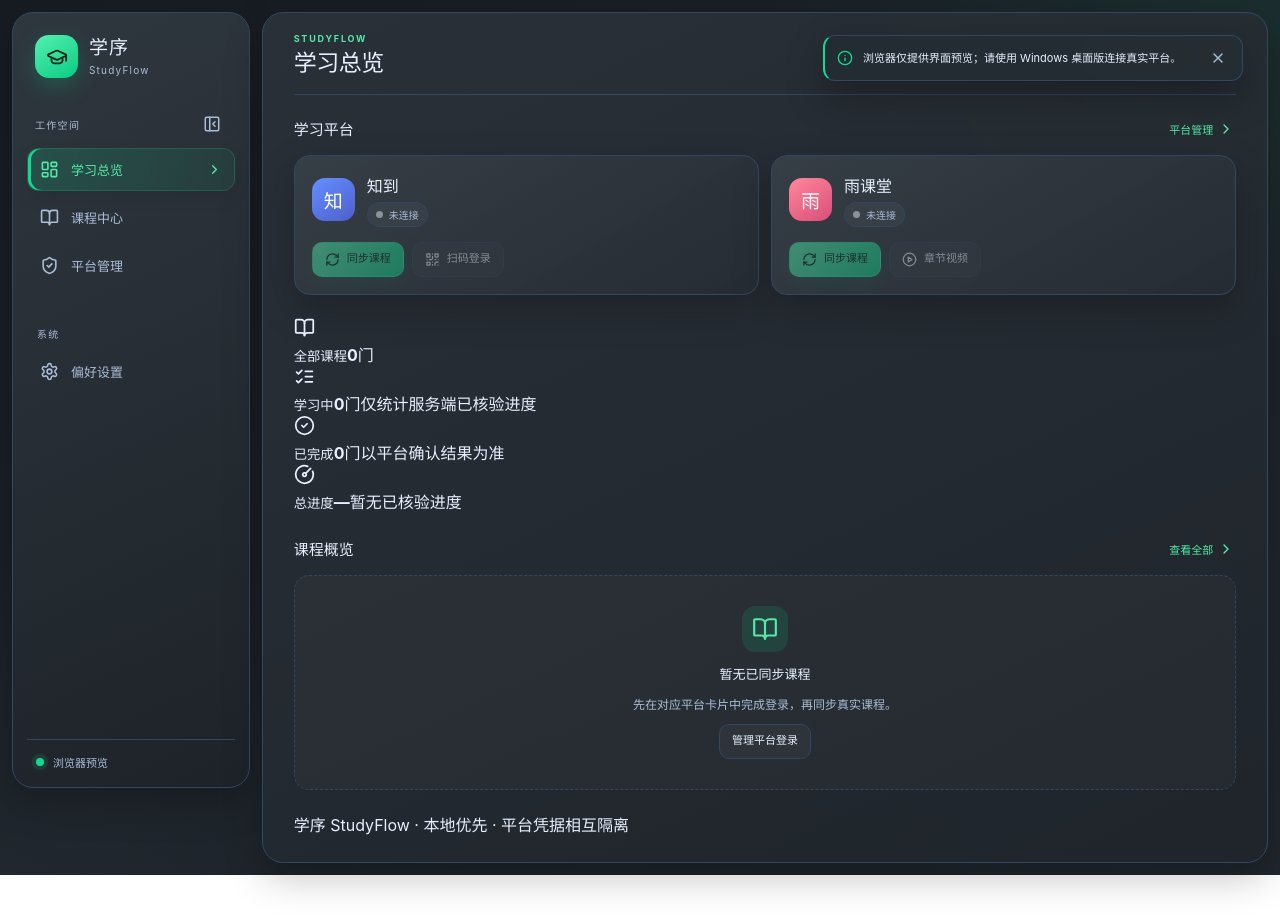
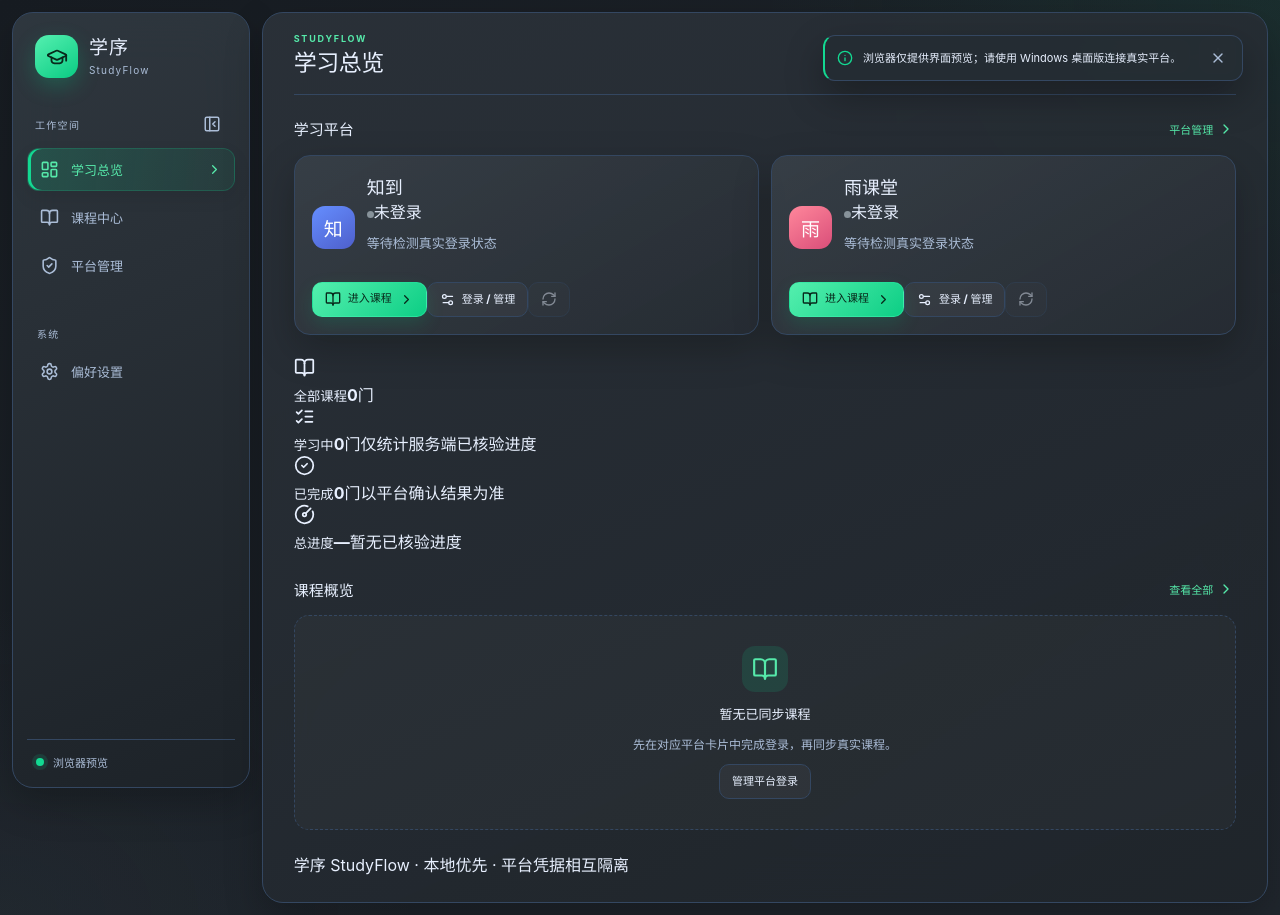
Before and after one commit to 07xh/StudyFlow, a React (Vite) app in the folder frontend/: page / in a window 1280 px wide. Before the commit the page ends 875 px from the top, so only its background shows below. Built offline with nearby package versions, Linux system fonts and the light colour scheme.

Commit message:
ui: integrate platform-owned login and full dashboard flows

```diff
--- a/frontend/src/ui/PlatformCard.tsx
+++ b/frontend/src/ui/PlatformCard.tsx
@@ -1,38 +1,60 @@
-import {PlayCircle,QrCode,RefreshCw} from "lucide-react";
+import type {ReactNode} from "react";
+import {BookOpen,ChevronRight,RefreshCw,Settings2} from "lucide-react";
 import type {PlatformState} from "../types";
 import type {PlatformDefinition} from "./registry";
 
 interface Props {
-  definition:PlatformDefinition;state:PlatformState;desktop:boolean;busy:boolean;
-  onSync:()=>void;onLogin:()=>void;onVideos:()=>void;
+  definition:PlatformDefinition;
+  state:PlatformState;
+  desktop:boolean;
+  busy:boolean;
+  expanded:boolean;
+  onSync:()=>void;
+  onToggleLogin:()=>void;
+  onEnterCourses:()=>void;
+  children:ReactNode;
 }
-export function PlatformCard({definition,state,desktop,busy,onSync,onLogin,onVideos}:Props){
+export function PlatformCard({
+  definition,state,desktop,busy,expanded,onSync,onToggleLogin,onEnterCourses,children
+}:Props){
   const connected=state.status==="connected";
-  const message=state.message&&state.message!=="等待检测真实登录状态"?state.message:"";
+  const statusLabel=connected?"已登录":state.status==="error"?"连接异常":"未登录";
   return <article className="platform-card sf-platform-card">
-    <div className="platform-top">
+    <div className="sf-platform-card-head">
       <div className="sf-platform-identity">
-        <div className={"platform-logo sf-provider-"+definition.color} aria-hidden="true">{definition.mark}</div>
-        <div className="sf-platform-name"><h3>{definition.name}</h3>
-          <span className={connected?"status sf-connected":"status"}>
-            <span className="sf-status-dot"/>{connected?"已连接":state.status==="error"?"连接异常":"未连接"}
-          </span>
+        <div className={"platform-logo sf-provider-"+definition.color} aria-hidden="true">
+          {definition.mark}
+        </div>
+        <div className="sf-platform-identity-copy">
+          <div className="sf-platform-title-line">
+            <h3>{definition.name}</h3>
+            <span className={connected?"sf-platform-status connected":"sf-platform-status"}>
+              <span className="sf-status-dot"/>{statusLabel}
+            </span>
+          </div>
+          <p>{state.message||definition.summary}</p>
         </div>
       </div>
+      <div className="sf-platform-actions">
+        <button className="primary sf-enter-courses" type="button" onClick={onEnterCourses}>
+          <BookOpen size={16}/>进入课程<ChevronRight size={15}/>
+        </button>
+        <button className="secondary" type="button" disabled={busy}
+          aria-expanded={expanded} onClick={onToggleLogin}>
+          <Settings2 size={15}/>{expanded?"收起":"登录 / 管理"}
+        </button>
+        <button className="secondary sf-sync-button" type="button" title="同步课程"
+          aria-label={definition.name+"同步课程"} disabled={!desktop||busy} onClick={onSync}>
+          <RefreshCw size={16}/>
+        </button>
+      </div>
     </div>
-    {message&&<p className="sf-platform-message">{message}</p>}
-    <div className="actions">
-      <button className="primary" type="button" disabled={!desktop||busy} onClick={onSync}>
-        <RefreshCw size={15}/>同步课程
-      </button>
-      {definition.capabilities.legacyLogin&&
-        <button className="secondary" type="button" disabled={!desktop||busy} onClick={onLogin}>
-          <QrCode size={15}/>扫码登录
-        </button>}
-      {definition.capabilities.videoList&&
-        <button className="secondary" type="button" disabled={!desktop||busy} onClick={onVideos}>
-          <PlayCircle size={15}/>章节视频
-        </button>}
-    </div>
+    {expanded&&<div className="sf-platform-expanded">
+      <div className="sf-platform-expanded-label">
+        <span>{definition.name} · 登录与连接</span>
+        <span>{connected?"账号状态已验证":"需要完成登录或会话配置"}</span>
+      </div>
+      {children}
+    </div>}
   </article>;
 }
```
